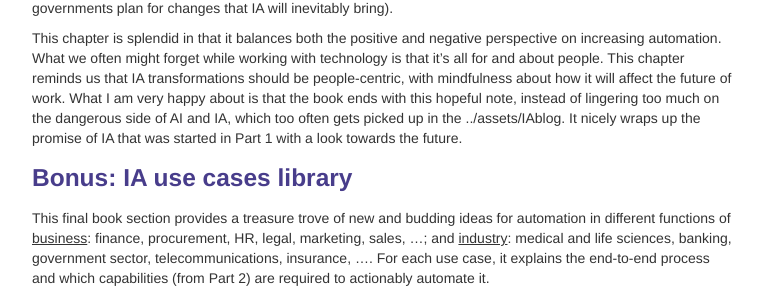
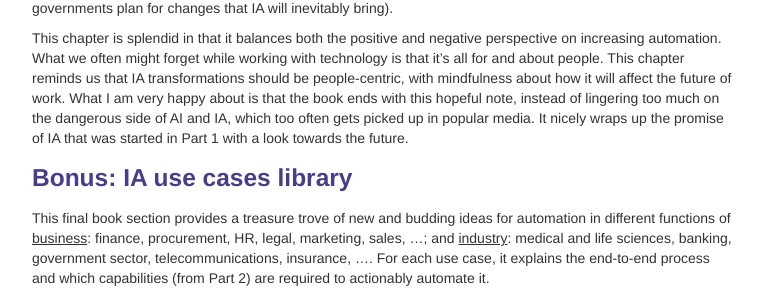
Before and after one commit to Jordy-VL/jordy-vl.github.io, a Jekyll site: the page built from pages/blog.md, in a window 1280 px wide and 900 px high, scrolled down 3412 px. Shown: the part 230-530 px from the top of the window, without its empty margins (258-1021 px from the left). Built offline with Jekyll 4.4.1, drawn with Linux system fonts in a browser that asks for light colours.

Commit message:
Update blog.md

```diff
--- a/pages/blog.md
+++ b/pages/blog.md
@@ -191,7 +191,7 @@ people. This chapter reminds us that IA transformations should be
 people-centric, with mindfulness about how it will affect the future of
 work. What I am very happy about is that the book ends with this hopeful
 note, instead of lingering too much on the dangerous side of AI and IA,
-which too often gets picked up in the ../assets/IAblog. It nicely wraps up the
+which too often gets picked up in popular media. It nicely wraps up the
 promise of IA that was started in Part 1 with a look towards the future.
 
 ### Bonus: IA use cases library
```
